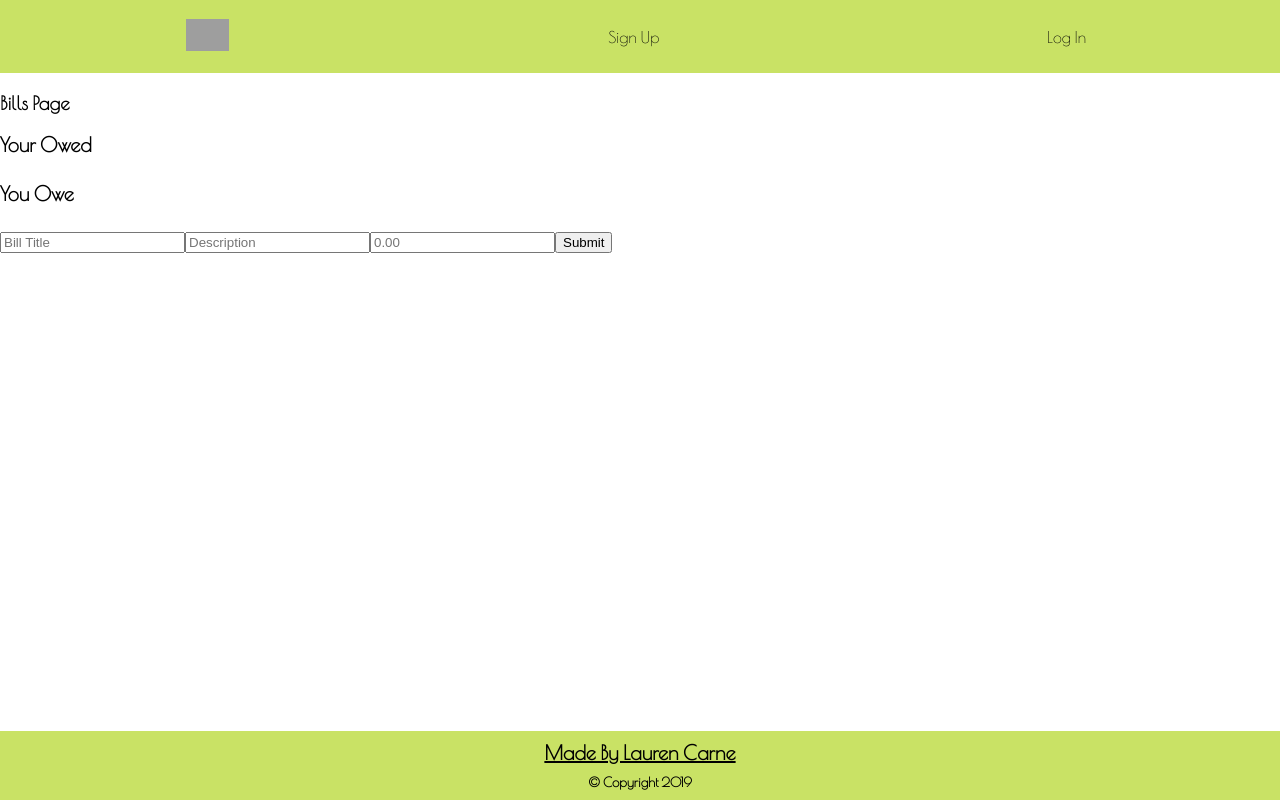
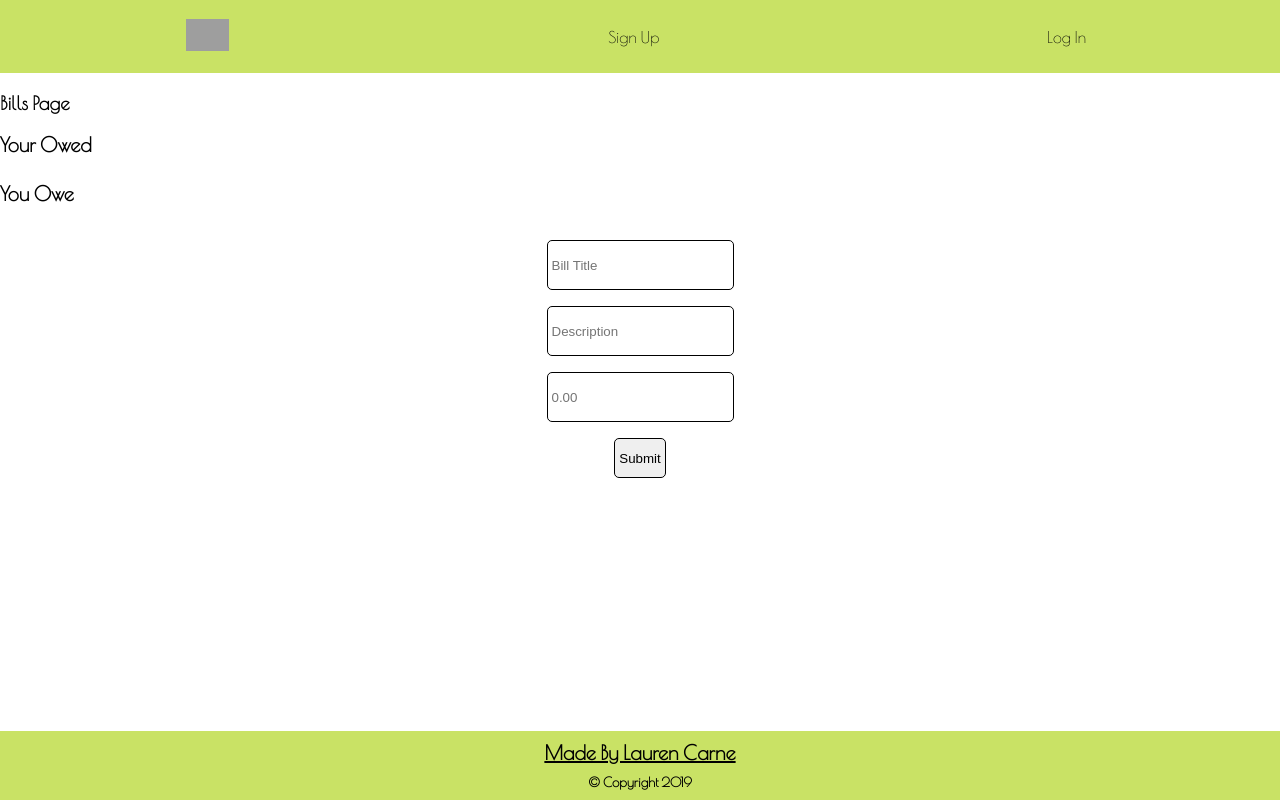
Before and after one commit to Laurencarne/SquadGoals, a React (Create React App) app: page /bills in a window 1280 px wide. Built offline with nearby package versions, Linux system fonts and the light colour scheme; grey boxes are pictures that could not be loaded.

Commit message:
Working on bill split

```diff
--- /dev/null
+++ b/src/CSS/Bills.css
@@ -0,0 +1,35 @@
+.flatmatePicker img {
+  height: 8vh;
+}
+.flatmatePickerInner {
+  border: 1px solid black;
+  width: auto;
+  padding: 1vh;
+  border-radius: 5%;
+  margin: 2px;
+  display: flex;
+  flex-direction: column;
+  align-items: center;
+}
+.flatmatePicker {
+  display: flex;
+  justify-content: center;
+}
+.billForm {
+  display: flex;
+  justify-content: center;
+  flex-direction: column;
+  align-items: center;
+}
+.billForm input {
+  height: 5vh;
+  margin: 1vh;
+  padding: 0.5vh;
+  border-radius: 5px;
+  border: 0.5px solid black;
+}
+.billFormDiv {
+  display: flex;
+  justify-content: center;
+  margin: 5px;
+}
--- a/src/Components/Bills/CreateBill.js
+++ b/src/Components/Bills/CreateBill.js
@@ -1,5 +1,6 @@
 import React from "react";
 import { Redirect } from "react-router-dom";
+import "../../CSS/Bills.css";
 
 let flatmateHolder = [];
 
@@ -21,7 +22,7 @@ class CreateBill extends React.Component {
     if (!flatmateHolder.includes(flatmate)) {
       flatmateHolder.push(flatmate);
     } else if (flatmateHolder.includes(flatmate)) {
-      flatmateHolder = flatmateHolder.filter(t => t !== flatmate);
+      flatmateHolder = flatmateHolder.filter(t => t.id !== flatmate.id);
     }
     console.log(flatmateHolder);
   };
@@ -29,11 +30,30 @@ class CreateBill extends React.Component {
   handleSubmit = e => {
     e.preventDefault();
 
+    let flatmate_ids = [];
+
+    flatmateHolder.map(flatmate =>
+      flatmate_ids.push(
+        {
+          flatmate_id: flatmate.id,
+          total_owed: this.state.total / flatmateHolder.length + 1,
+          paid: false
+        },
+        {
+          flatmate_id: this.props.user.id,
+          total_owed: this.state.total / flatmateHolder.length + 1,
+          paid: true
+        }
+      )
+    );
     let bill = {
+      bill: {
         name: this.state.name,
         total: this.state.total,
         desc: this.state.desc,
-      flatmate_id: this.props.user.id
+        flatmate_id: this.props.user.id,
+        flatmate_ids: flatmate_ids
+      }
     };
 
     this.props.addBill(bill).then(data =>
@@ -41,19 +61,6 @@ class CreateBill extends React.Component {
         bill_id: data.id
       })
     );
-
-    let bill_split = {};
-
-    flatmateHolder.map(
-      flatmate =>
-        (bill_split = {
-          flatmate_id: flatmate,
-          bill_id: "",
-          total_owed: this.state.total
-        })
-    );
-
-    // console.log(bill);
   };
 
   render() {
@@ -65,24 +72,10 @@ class CreateBill extends React.Component {
           </div>
         ) : (
           <div>
-            <form onSubmit={this.handleSubmit}>
-              <span
-                onClick={e => this.handleAvatarClick(parseInt(e.target.id))}
-                className="flatmate"
-              >
-                {this.props.flatmates.map(flatmate => (
-                  <>
-                    <img
-                      className="avatar"
-                      src={flatmate.avatar}
-                      alt="flatmates avatar"
-                      id={flatmate.id}
-                    />
-                    <p id={flatmate.id}>{flatmate.first_name}</p>
-                  </>
-                ))}
-              </span>
+            <div className="billFormDiv">
+              <form onSubmit={this.handleSubmit} className="billForm">
                 <input
+                  required
                   value={this.state.name}
                   placeholder="Bill Title"
                   name="name"
@@ -90,6 +83,7 @@ class CreateBill extends React.Component {
                   type="text"
                 ></input>
                 <input
+                  required
                   value={this.state.desc}
                   placeholder="Description"
                   name="desc"
@@ -97,6 +91,7 @@ class CreateBill extends React.Component {
                   type="text"
                 ></input>
                 <input
+                  required
                   value={this.state.total}
                   placeholder="0.00"
                   name="total"
@@ -107,6 +102,25 @@ class CreateBill extends React.Component {
                 <input type="submit"></input>
               </form>
             </div>
+            <div className="flatmatePicker">
+              {this.props.flatmates
+                .filter(flatmate => flatmate.id !== this.props.user.id)
+                .map(flatmate => (
+                  <div
+                    className="flatmatePickerInner"
+                    onClick={e => this.handleAvatarClick(flatmate)}
+                  >
+                    <img
+                      className="avatar"
+                      src={flatmate.avatar}
+                      alt="flatmates avatar"
+                      id={flatmate.id}
+                    />
+                    <p id={flatmate.id}>{flatmate.first_name}</p>
+                  </div>
+                ))}
+            </div>
+          </div>
         )}
       </>
     );
```
Lines whose indentation alone changed are shown as unchanged.
